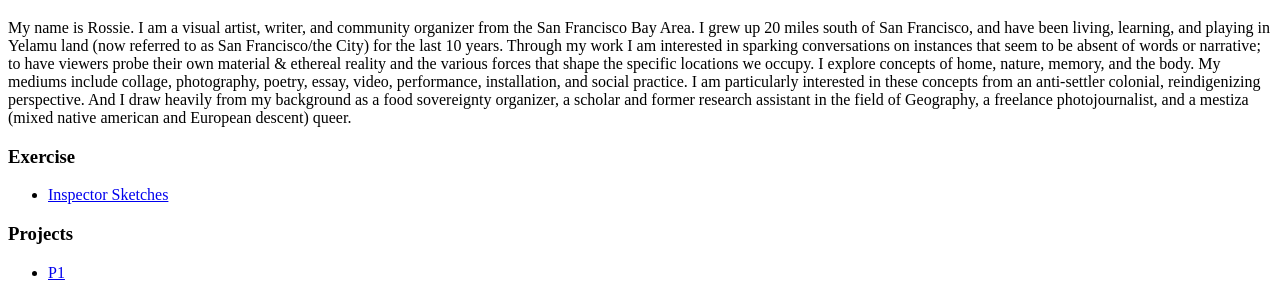
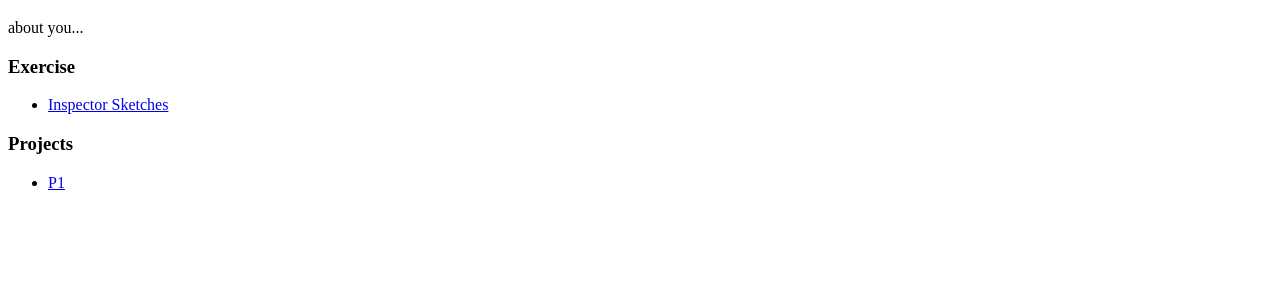
Before and after one commit to rossie111/interactive-foundations, a plain HTML site: page index_RLD.html in a window 1280 px wide. Shown: the part 493-800 px from the top of the page. Drawn offline with Linux system fonts and the light colour scheme.

Commit message:
Updated my about me section

```diff
--- a/index_RLD.html
+++ b/index_RLD.html
@@ -20,11 +20,7 @@
 
     <!-- about me-->
     <h1>Rosie &#128376; </h1>
-    <p class="desc">My name is Rossie.  I am a visual artist, writer, and community organizer from the San Francisco Bay Area.  I grew up 20 miles south of San Francisco, and have been living, learning, and playing in Yelamu land (now referred to as San Francisco/the City) for the last 10 years.
-
-Through my work  I am interested in sparking conversations on instances that seem to be absent of words or narrative; to have viewers probe their own material & ethereal reality and the various forces that shape the specific locations we occupy.  I explore concepts of home, nature, memory, and the body.  My mediums include collage, photography, poetry, essay, video, performance, installation, and social practice.
-
-I am particularly interested in these concepts from an anti-settler colonial, reindigenizing perspective.  And I draw heavily from my background as a food sovereignty organizer, a scholar and former research assistant in the field of Geography, a freelance photojournalist, and a mestiza (mixed native american and European descent) queer.  </p>
+    <p class="desc">about you...</p>
 
     <!-- links to my work -->
     <div id="exercises">
```
